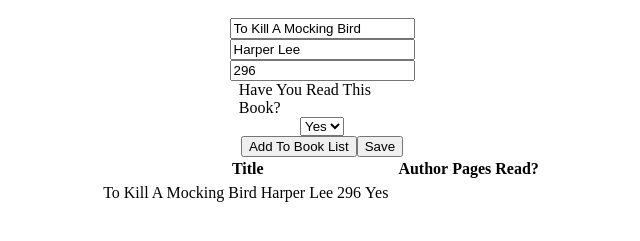
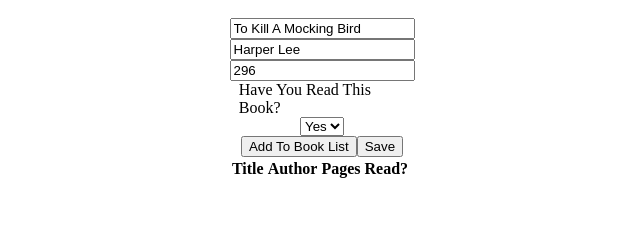
Before and after one commit to ScotttP/library, a plain HTML site: page index.html in a window 1280 px wide. Shown: the part 65-306 px from the top of the page, without its empty margins (318-958 px from the left). Drawn offline with Linux system fonts and the light colour scheme.

Commit message:
changes to render function

```diff
--- a/script.js
+++ b/script.js
@@ -7,7 +7,12 @@ let readOrNot = document.getElementById('readOrNot').value
 
 //QUERY SELECTORS
 let tableContents = document.querySelector('#tableContents');
+let addToBookListButton = document.querySelector('#addToBookListButton');
 
+//EVENT LISTENERS
+addToBookListButton.addEventListener('click', () => {
+    render();
+})
 
 const userInput = new Book (bookTitle,bookAuthor,bookPages,readOrNot)
 
@@ -37,4 +42,3 @@ function render () {
 
 //CALLS
 userInput.addBookToLibrary()
-render();
```
Also changed, not shown: index.html (+0 -1 lines).
